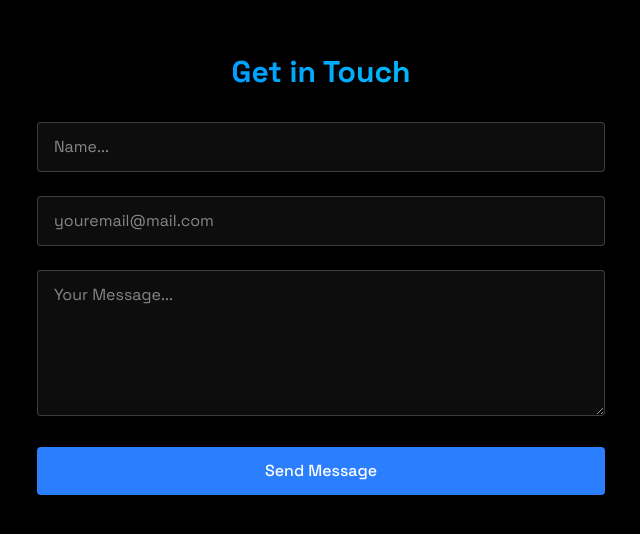
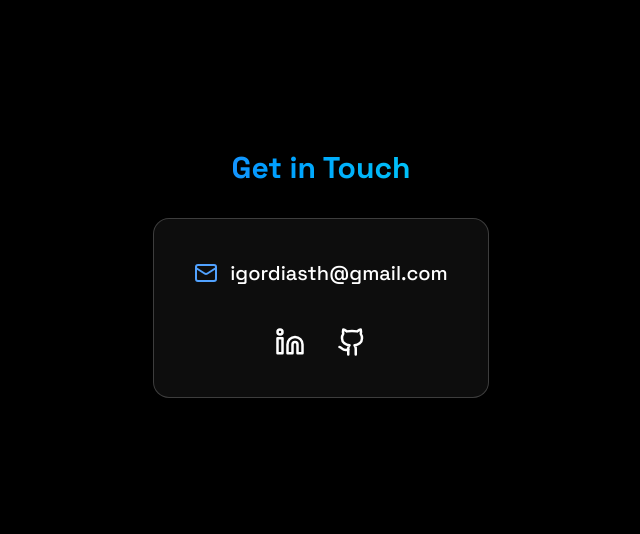
Before and after one commit to Igorth/igordiasthdev-portfolio, a React (Vite) app: page / in a window 1280 px wide. Shown: the part 2526-3060 px from the top of the page, without its empty margins (319-959 px from the left). Built offline with nearby package versions, Linux system fonts and the light colour scheme.

Commit message:
feat: adding contact information

```diff
--- a/package.json
+++ b/package.json
@@ -14,6 +14,7 @@
   "dependencies": {
     "@emailjs/browser": "^4.4.1",
     "@tailwindcss/vite": "^4.1.14",
+    "lucide-react": "^0.552.0",
     "react": "^19.1.1",
     "react-dom": "^19.1.1",
     "tailwindcss": "^4.1.14"
--- a/src/components/sections/Contact.jsx
+++ b/src/components/sections/Contact.jsx
@@ -1,77 +1,54 @@
-import { useState } from 'react'
-import { RevealOnScroll } from '../RevealOnScroll'
-import emailjs from '@emailjs/browser';
+import { RevealOnScroll } from "../RevealOnScroll";
+import { Mail, Linkedin, Github } from "lucide-react";
 
 export const Contact = () => {
-    const [formData, setFormData] = useState({
-        name: "",
-        email: "",
-        message: ""
-    })
-
-    const handleSubmit = (e) => {
-        e.preventDefault()
-
-        emailjs
-            .sendForm(import.meta.env.VITE_SERVICE_ID, import.meta.env.VITE_TEMPLATE_ID, e.target, import.meta.env.VITE_PUBLIC_KEY)
-            .then((result) => {
-                alert("Message Sent!")
-                setFormData({ name: "", email: "", message: ""})
-        })
-            .catch(() => alert("Oops! Something went wrong. Please try again"))
-    }
   return (
-        <section id="contact" className='min-h-screen flex items-center justify-center py-20'>
+    <section
+      id="contact"
+      className="min-h-screen flex items-center justify-center py-20"
+    >
       <RevealOnScroll>
-                <div className='px-4 w-150'>
-                    <h2 className="text-3xl font-bold mb-8 bg-gradient-to-r from-blue-500 to-cyan-400 bg-clip-text text-transparent text-center">
+        <div className="px-4 text-center max-w-2xl mx-auto">
+          {" "}
+          {/* wider box */}
+          <h2 className="text-3xl font-bold mb-8 bg-gradient-to-r from-blue-500 to-cyan-400 bg-clip-text text-transparent">
             Get in Touch
           </h2>
-                    <form className='space-y-6' onSubmit={handleSubmit}>
-                        <div className='relative'>
-                            <input
-                                placeholder='Name...'
-                                type="text"
-                                id='name'
-                                name='name'
-                                required
-                                value={formData.name}
-                                onChange={(e) => setFormData({...formData, name: e.target.value})}
-                                className='w-full bg-white/5 border border-white/20 rounded px-4 py-3 text-white transition focus:outline-none focus:border-blue-500 focus:bg-blue-500/5' />
+          {/* Contact Box */}
+          <div className="bg-white/5 border border-white/20 rounded-2xl p-10 text-white shadow-lg backdrop-blur-sm">
+            <div className="flex flex-col items-center space-y-6">
+              <div className="flex items-center space-x-3 text-lg sm:text-xl">
+                <Mail className="text-blue-400 w-6 h-6" />
+                <a
+                  href="mailto:igordiasth@gmail.com"
+                  className="hover:text-blue-400 transition font-medium"
+                >
+                  igordiasth@gmail.com
+                </a>
               </div>
 
-                        <div className='relative'>
-                            <input
-                                placeholder='youremail@mail.com'
-                                type="email"
-                                id='email'
-                                name='email'
-                                required
-                                value={formData.email}
-                                onChange={(e) => setFormData({...formData, email: e.target.value})}
-                                className='w-full bg-white/5 border border-white/20 rounded px-4 py-3 text-white transition focus:outline-none focus:border-blue-500 focus:bg-blue-500/5' />
+              <div className="flex space-x-8 mt-4">
+                <a
+                  href="https://www.linkedin.com/in/igordiasth"
+                  target="_blank"
+                  rel="noopener noreferrer"
+                  className="hover:text-blue-400 transition"
+                >
+                  <Linkedin size={30} />
+                </a>
+                <a
+                  href="https://github.com/Igorth"
+                  target="_blank"
+                  rel="noopener noreferrer"
+                  className="hover:text-blue-400 transition"
+                >
+                  <Github size={30} />
+                </a>
               </div>
-
-                        <div className='relative'>
-                            <textarea
-                                placeholder='Your Message...'
-                                id='message'
-                                name='message'
-                                rows={5}
-                                required
-                                value={formData.message}
-                                onChange={(e) => setFormData({...formData, message: e.target.value})}
-                                className='w-full bg-white/5 border border-white/20 rounded px-4 py-3 text-white transition focus:outline-none focus:border-blue-500 focus:bg-blue-500/5' />
             </div>
-
-                        <button
-                            type='submit'
-                            className='w-full bg-blue-500 text-white py-3 px-6 rounded font-medium transition relative overflow-hidden hover:-translate-y-0.5 hover:shadow-[0_0_15px_rgba(59,130,246,0.4)]'>
-                            Send Message
-                        </button>
-                    </form>
+          </div>
         </div>
       </RevealOnScroll>
     </section>
-    )
-}
+  );
+};
```
Also changed, not shown: 1 other file (tests, documents, lock files or other folders). Lines whose indentation alone changed are shown as unchanged.
